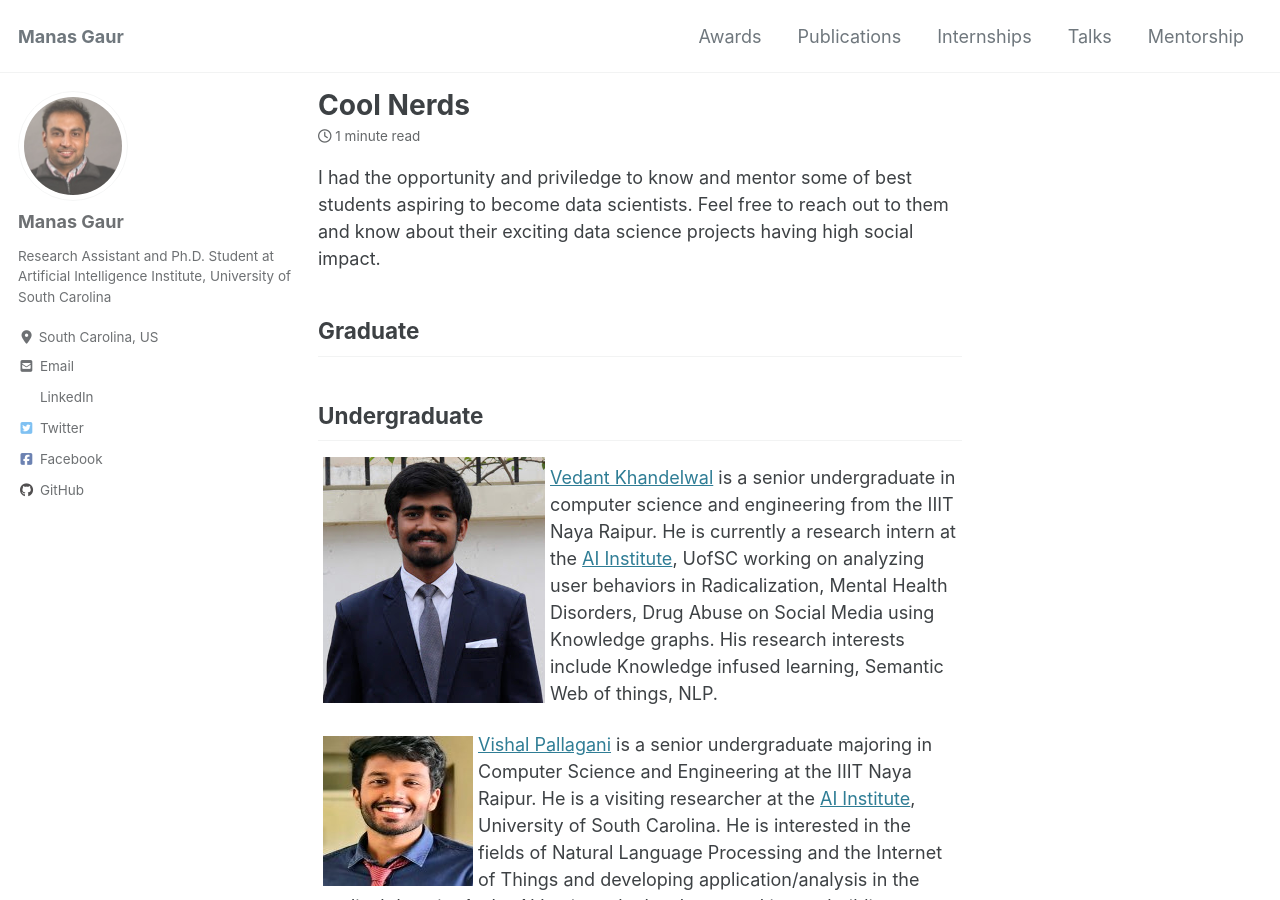
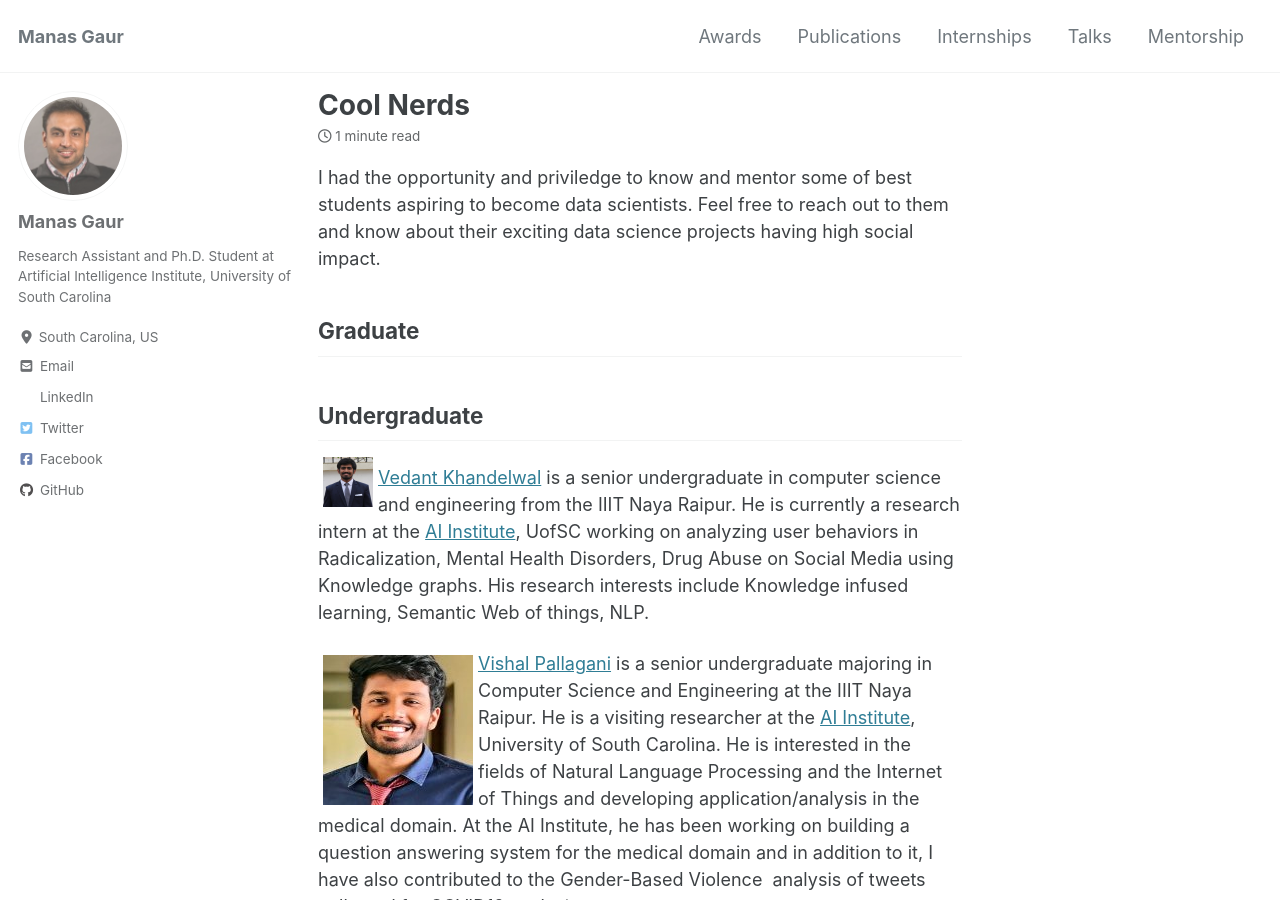
Before and after one commit to manasgaur/manasgaur.github.io, a Jekyll site: the page built from _pages/mentorship.md, in a window 1280 px wide and 900 px high. Built offline with Jekyll 4.4.1, drawn with Linux system fonts in a browser that asks for light colours; cached includes are drawn as plain includes; nearby versions of some CDN libraries.

Commit message:
mentee update

```diff
--- a/_pages/mentorship.md
+++ b/_pages/mentorship.md
@@ -9,7 +9,7 @@ I had the opportunity and priviledge to know and mentor some of best students as
 
 ## Undergraduate
 
-![Vedant Khandelwal](/images/vedant.png){: width=50 height=50 style="float:left; padding:5px"}
+![Vedant Khandelwal](/images/vedant.jpg){: width=50 height=50 style="float:left; padding:5px"}
 
 
 
```
Also changed, not shown: images/vedant.jpg (added), images/vedant.png (deleted).
